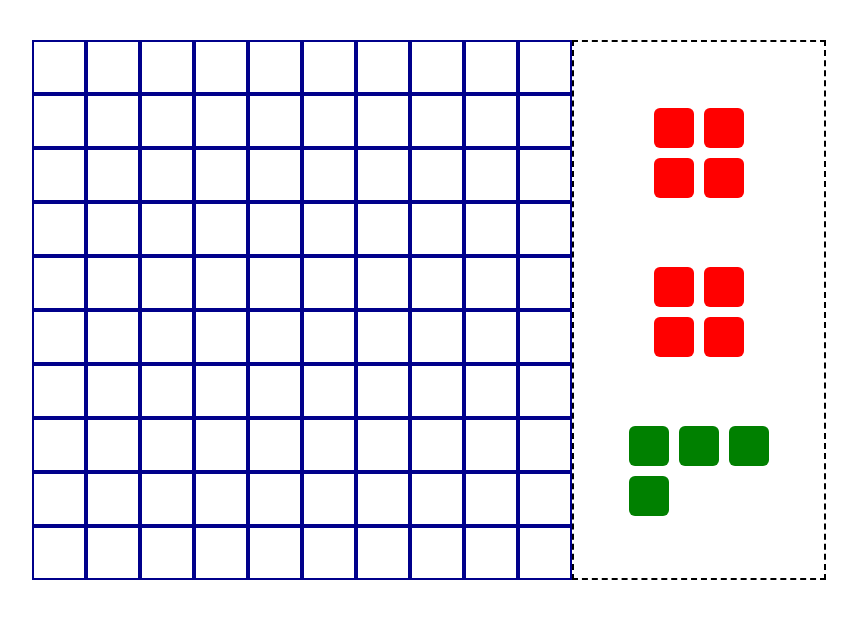
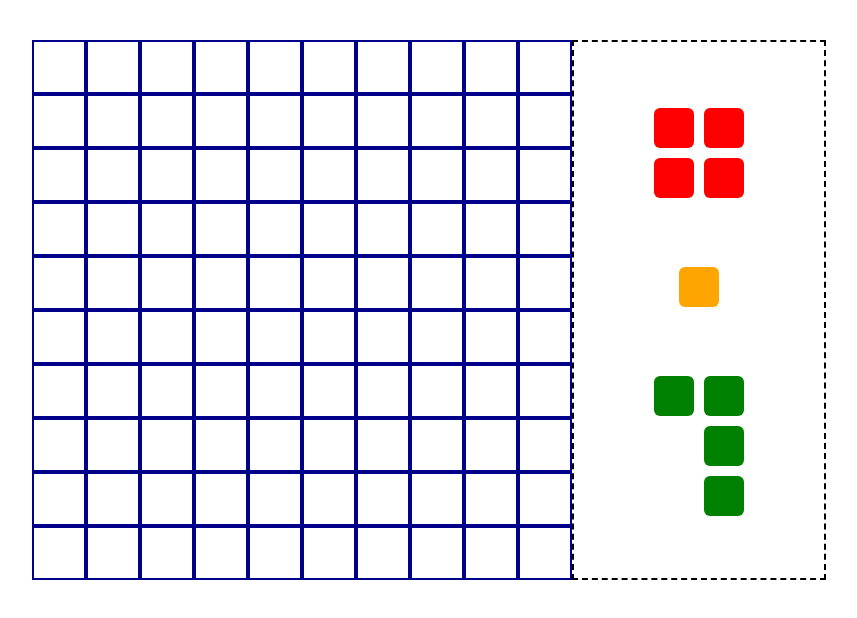
Before and after one commit to alexanderkho/1010, a React (Create React App) app: page / in a window 1280 px wide. Shown: the top 618 px of the page, without its empty margins (211-1068 px from the left). Built offline with nearby package versions, Linux system fonts and the light colour scheme.

Commit message:
Refactor Pieces to use a class

```diff
--- a/src/components/Block/index.tsx
+++ b/src/components/Block/index.tsx
@@ -1,17 +1,17 @@
 import * as React from "react";
 
-import { T_Piece, Colors } from "../Pieces";
+import { Piece } from "../../game";
 import "./Block.css";
 
 type Props = {
-  piece: T_Piece;
+  piece: Piece;
 };
 
 const Block: React.FC<Props> = ({ piece }: Props) => {
   let style;
   if (piece) {
     style = {
-      backgroundColor: Colors[piece],
+      backgroundColor: piece.color,
     };
   }
   return <div style={style} className="block" />;
--- a/src/components/Board/BoardTypes.ts
+++ b/src/components/Board/BoardTypes.ts
@@ -1,9 +1,9 @@
-import { T_Piece } from "../Pieces";
+import { Piece } from "../../game";
 
 type T_Pos = [number, number];
 
 type T_Cell = {
-  piece: T_Piece | null;
+  piece: Piece | null;
   pos: T_Pos;
 };
 
--- a/src/components/Board/index.tsx
+++ b/src/components/Board/index.tsx
@@ -1,10 +1,9 @@
 import * as React from "react";
 
 import { T_Cell, T_Pos } from "./BoardTypes";
-import { T_BitMap } from "../Pieces";
 import initBoard from "./initBoard";
 import boardReducer, { addPiece, clearRow, clearCol } from "./state";
-import { T_PieceData, usePieceQueue } from "../../game";
+import { usePieceQueue, T_BitMap, Piece } from "../../game";
 import "./Board.css";
 import renderGrid from "./renderGrid";
 import Cell from "../Cell";
@@ -12,7 +11,7 @@ import Block from "../Block";
 import PieceQueue from "../PieceQueue";
 
 type T_BoardContext = {
-  playPiece?: (o: T_Pos, p: T_PieceData, i: number) => void;
+  playPiece?: (o: T_Pos, p: Piece, i: number) => void;
 };
 
 const BoardContext = React.createContext<T_BoardContext>({});
@@ -64,8 +63,8 @@ const Board: React.FC = () => {
     return true;
   };
 
-  const playPiece = (origin: T_Pos, piece: T_PieceData, index: number) => {
-    const { bitmap, name } = piece;
+  const playPiece = (origin: T_Pos, piece: Piece, index: number) => {
+    const { bitmap } = piece;
     if (!isValidPlacement(bitmap, origin)) {
       return;
     }
@@ -73,7 +72,7 @@ const Board: React.FC = () => {
     for (let i = 0; i < bitmap.length; i++) {
       for (let j = 0; j < bitmap[i].length; j++) {
         if (bitmap[i][j]) {
-          dispatch(addPiece(name, [i + originRow, j + originCol]));
+          dispatch(addPiece(piece, [i + originRow, j + originCol]));
         }
       }
     }
--- a/src/components/Board/state.ts
+++ b/src/components/Board/state.ts
@@ -1,4 +1,4 @@
-import { T_Piece } from "../Pieces";
+import { Piece } from "../../game";
 import { T_Board, T_Pos, T_Row } from "./BoardTypes";
 
 const ADD_PIECE = "ADD_PIECE";
@@ -7,7 +7,7 @@ const CLEAR_COL = "CLEAR_COL";
 
 type T_AddPiece = {
   type: typeof ADD_PIECE;
-  pieceName: T_Piece;
+  piece: Piece;
   pos: T_Pos;
 };
 
@@ -23,10 +23,10 @@ type T_ClearCol = {
 
 type actionTypes = T_AddPiece | T_ClearRow | T_ClearCol;
 
-const addPiece = (pieceName: T_Piece, pos: T_Pos): T_AddPiece => {
+const addPiece = (piece: Piece, pos: T_Pos): T_AddPiece => {
   return {
     type: ADD_PIECE,
-    pieceName,
+    piece,
     pos,
   };
 };
@@ -50,13 +50,13 @@ const boardReducer = (state: T_Board, action: actionTypes): T_Board => {
   let newBoard: T_Board, newRow: T_Row;
   switch (action.type) {
     case ADD_PIECE:
-      const { pieceName, pos } = action;
+      const { piece, pos } = action;
       const [updateRow, updateCol] = pos;
       newBoard = [...state];
       newRow = [...state[updateRow]];
       newRow[updateCol] = {
         ...newRow[updateCol],
-        piece: pieceName,
+        piece: piece,
       };
       newBoard[updateRow] = newRow;
       return newBoard;
--- a/src/components/Cell/index.tsx
+++ b/src/components/Cell/index.tsx
@@ -1,6 +1,6 @@
 import * as React from "react";
 import { DropTargetMonitor, useDrop } from "react-dnd";
-import { DragTypes, T_PieceData } from "../../game";
+import { DragTypes, Piece } from "../../game";
 import { BoardContext } from "../Board";
 import { T_Pos } from "../Board/BoardTypes";
 
@@ -10,7 +10,7 @@ type Props = {
   pos: T_Pos;
 };
 
-type T_DragItem = { piece: T_PieceData; dragOrigin?: T_Pos; index: number };
+type T_DragItem = { piece: Piece; dragOrigin?: T_Pos; index: number };
 
 const Cell: React.FC<Props> = ({ children, pos }) => {
   const { playPiece } = React.useContext(BoardContext);
--- a/src/components/PieceQueue/PiecePreview.tsx
+++ b/src/components/PieceQueue/PiecePreview.tsx
@@ -1,7 +1,7 @@
 import * as React from "react";
 import { useDrag } from "react-dnd";
 
-import { T_PieceData, DragTypes } from "../../game";
+import { DragTypes, Piece } from "../../game";
 import PreviewCell from "./PreviewCell";
 import Block from "../Block";
 import "./PieceQueue.css";
@@ -9,7 +9,7 @@ import { T_Pos } from "../Board/BoardTypes";
 import renderGrid from "../Board/renderGrid";
 
 type Props = {
-  piece: T_PieceData;
+  piece: Piece;
   index: number;
 };
 
@@ -42,7 +42,7 @@ const PiecePreview: React.FC<Props> = ({ piece, index }) => {
   const renderPreviewCell = (cell: 0 | 1, pos: T_Pos): JSX.Element => {
     return (
       <PreviewCell pos={pos} updateDragOrigin={updateDragOrigin}>
-        {cell ? <Block piece={piece.name} /> : null}
+        {cell ? <Block piece={piece} /> : null}
       </PreviewCell>
     );
   };
--- a/src/components/Pieces/index.ts
+++ /dev/null
@@ -1,65 +0,0 @@
-const Pieces = {
-  Square: "Square",
-  Line: "Line",
-  LLeft: "LLeft",
-};
-
-type T_Piece = keyof typeof Pieces;
-
-const Colors = {
-  Square: "red",
-  Line: "blue",
-  LLeft: "green",
-};
-
-type T_BitMap = Array<Array<1 | 0>>;
-
-const BM_Square: T_BitMap = [
-  [1, 1],
-  [1, 1],
-];
-
-const BM_Line: T_BitMap = [[1], [1], [1], [1]];
-
-const BM_LLeft: T_BitMap = [
-  [1, 0],
-  [1, 0],
-  [1, 1],
-];
-
-const BitMaps = {
-  Square: BM_Square,
-  Line: BM_Line,
-  LLeft: BM_LLeft,
-};
-
-type T_Rotation = 0 | 1 | 2 | 3;
-
-const rotatePiece = (piece: T_BitMap, rotations: T_Rotation): T_BitMap => {
-  let rotated: T_BitMap = piece;
-  for (let i = 0; i < rotations; i++) {
-    let tRotated: T_BitMap = [];
-    const nRows = rotated.length;
-    const nCols = rotated[0].length;
-    for (let i = 0; i < nCols; i++) {
-      const row: Array<1 | 0> = [];
-      for (let j = nRows - 1; j >= 0; j--) {
-        row.push(rotated[j][i]);
-      }
-      tRotated.push(row);
-    }
-    rotated = tRotated;
-  }
-  return rotated;
-};
-
-//TODO: Find a cleaner way to handle piece typings so we don't need to typecast here
-const getRandomPiece = (): T_Piece => {
-  //select random piece
-  const keys = Object.keys(Pieces) as Array<T_Piece>;
-  const p = Pieces[keys[(keys.length * Math.random()) << 0]] as T_Piece;
-  return p;
-};
-
-export { Pieces, Colors, BitMaps, getRandomPiece, rotatePiece };
-export type { T_Piece, T_BitMap, T_Rotation };
--- /dev/null
+++ b/src/game/Pieces.ts
@@ -0,0 +1,84 @@
+const PieceNames = [
+  "Square_sm",
+  "Square_md",
+  "Square_lg",
+  "Line",
+  "LLeft",
+  "LRight",
+] as const;
+type T_PieceName = typeof PieceNames[number];
+
+type T_BitMap = Array<Array<1 | 0>>;
+type T_Rotation = 0 | 1 | 2 | 3;
+
+class Piece {
+  name: T_PieceName;
+  color: string;
+  bitmap: T_BitMap;
+
+  constructor(name: T_PieceName) {
+    this.name = name;
+    this.color = Piece.colors[name];
+    this.bitmap = Piece.getRandomRotation(Piece.defaultBitmaps[name]);
+  }
+
+  private static colors: Record<T_PieceName, string> = {
+    Square_sm: "orange",
+    Square_md: "red",
+    Square_lg: "cornflowerblue",
+    Line: "blue",
+    LLeft: "green",
+    LRight: "blueviolet",
+  };
+
+  private static defaultBitmaps: Record<T_PieceName, T_BitMap> = {
+    Square_sm: [[1]],
+    Square_md: [
+      [1, 1],
+      [1, 1],
+    ],
+    Square_lg: [
+      [1, 1, 1],
+      [1, 1, 1],
+      [1, 1, 1],
+    ],
+    Line: [[1], [1], [1], [1]],
+    LLeft: [
+      [1, 0],
+      [1, 0],
+      [1, 1],
+    ],
+    LRight: [
+      [0, 1],
+      [0, 1],
+      [1, 1],
+    ],
+  };
+
+  private static getRandomRotation(bitmap: T_BitMap): T_BitMap {
+    const rotation: T_Rotation = Math.floor(Math.random() * 4) as T_Rotation;
+    let rotated: T_BitMap = bitmap;
+    for (let i = 0; i < rotation; i++) {
+      let tRotated: T_BitMap = [];
+      const nRows = rotated.length;
+      const nCols = rotated[0].length;
+      for (let i = 0; i < nCols; i++) {
+        const row: Array<1 | 0> = [];
+        for (let j = nRows - 1; j >= 0; j--) {
+          row.push(rotated[j][i]);
+        }
+        tRotated.push(row);
+      }
+      rotated = tRotated;
+    }
+    return rotated;
+  }
+}
+
+const getRandomPiece = (): Piece => {
+  const pieceName = PieceNames[Math.floor(Math.random() * PieceNames.length)];
+  return new Piece(pieceName);
+};
+
+export { Piece, getRandomPiece };
+export type { T_BitMap };
--- a/src/game/index.ts
+++ b/src/game/index.ts
@@ -1,23 +1,10 @@
 import * as React from "react";
 
-import {
-  T_Piece,
-  getRandomPiece,
-  rotatePiece,
-  T_BitMap,
-  T_Rotation,
-  BitMaps,
-} from "../components/Pieces";
+import { Piece, getRandomPiece, T_BitMap } from "./Pieces";
 
 const QUEUE_SIZE = 3;
 
-type T_PieceData = {
-  name: T_Piece;
-  bitmap: T_BitMap;
-  rotation: T_Rotation;
-};
-
-type T_QUEUE = T_PieceData[];
+type T_QUEUE = Piece[];
 
 const usePieceQueue = (): [T_QUEUE, (i: number) => void] => {
   const [queue, setQueue] = React.useState<T_QUEUE>([]);
@@ -25,15 +12,7 @@ const usePieceQueue = (): [T_QUEUE, (i: number) => void] => {
     if (!queue.length) {
       const newQueue: T_QUEUE = [];
       for (let i = 0; i < QUEUE_SIZE; i++) {
-        //should probably export all this initilization as a function from Pieces
-        //e.g. newQueue.push(new Piece())
-        const rotation = Math.floor(Math.random() * 4) as T_Rotation;
-        const pieceName = getRandomPiece();
-        const piece: T_PieceData = {
-          name: pieceName,
-          bitmap: rotatePiece(BitMaps[pieceName], rotation),
-          rotation,
-        };
+        const piece = getRandomPiece();
         newQueue.push(piece);
       }
       setQueue(newQueue);
@@ -55,5 +34,5 @@ const DragTypes = {
   PIECE: "piece",
 };
 
-export { usePieceQueue, DragTypes };
-export type { T_QUEUE, T_PieceData };
+export { usePieceQueue, DragTypes, Piece };
+export type { T_QUEUE, T_BitMap };
```
